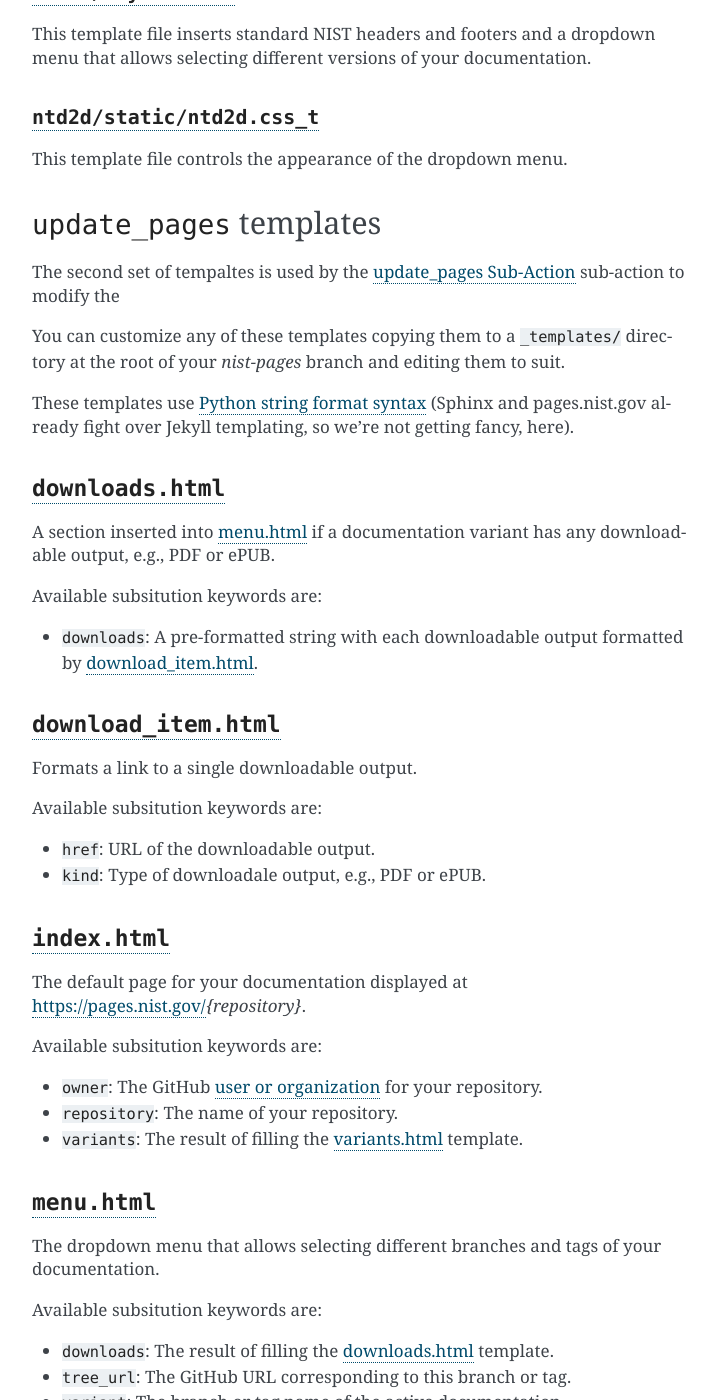
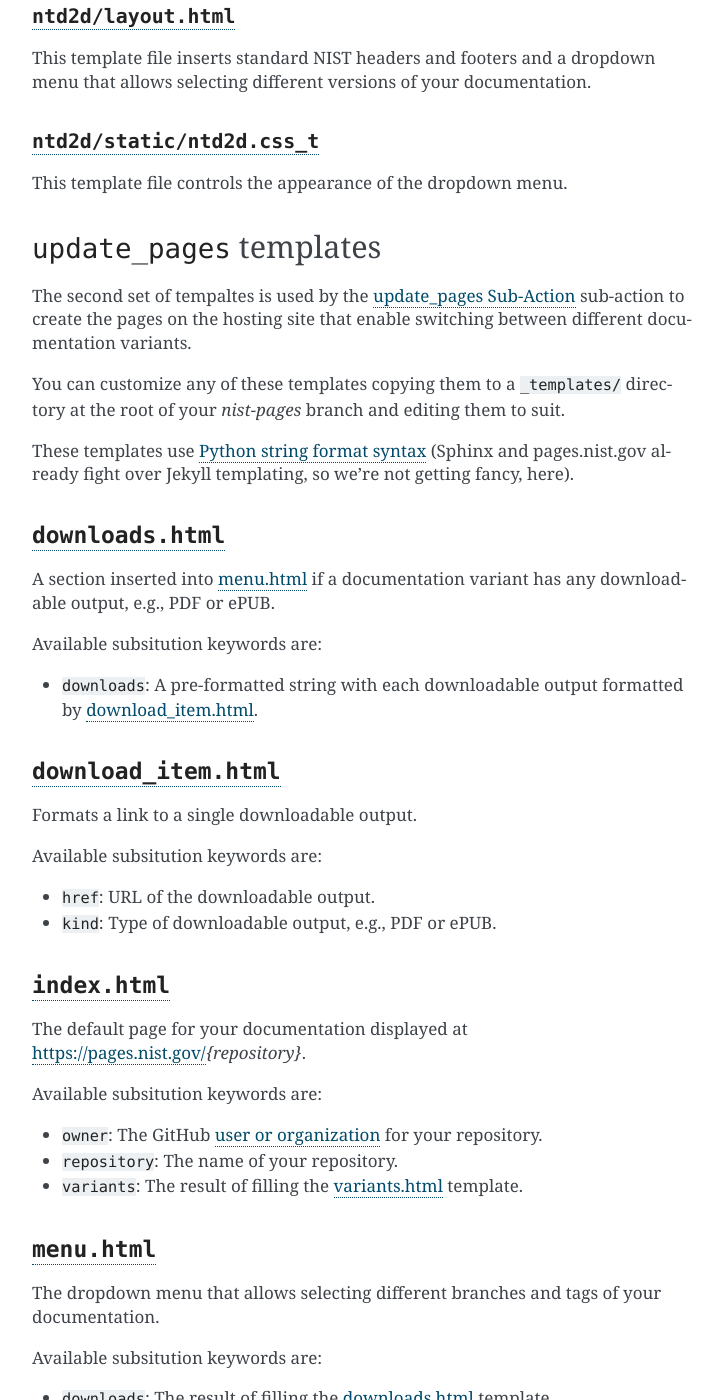
Before and after one commit to usnistgov/Docs4NIST, a Sphinx documentation site: the page built from docs/customization.rst, in a window 1280 px wide and 1400 px high, scrolled down 618 px. Shown: the whole window, without its empty margins (388-1106 px from the left). Built offline with Sphinx 7.4.7, drawn with Linux system fonts in a browser that asks for light colours; some of the changed text lies outside the part shown.

Commit message:
Improve phrasing

```diff
--- a/docs/customization.rst
+++ b/docs/customization.rst
@@ -50,7 +51,9 @@
 ``update_pages`` templates
 --------------------------
 
-The second set of tempaltes is used by the :ref:`UPDATEPAGES` sub-action to modify the
+The second set of tempaltes is used by the :ref:`UPDATEPAGES` sub-action to
+create the pages on the hosting site that enable switching between
+different documentation variants.
 
 You can customize any of these templates copying them to a
 :file:`_templates/` directory at the root of your `nist-pages` branch and
@@ -84,7 +87,7 @@
 Available subsitution keywords are:
 
 - ``href``: URL of the downloadable output.
-- ``kind``: Type of downloadale output, e.g., PDF or ePUB.
+- ``kind``: Type of downloadable output, e.g., PDF or ePUB.
 
 .. _INDEX_HTML:
 
@@ -142,17 +145,18 @@
 
 - ``branches``: A pre-formatted string with each git branch formatted by
   :ref:`VARIANT_ITEM_HTML`.
-- ``latest``: A pre-formatted string with the ``HEAD`` of the `default GitHub branch
+- ``latest``: A pre-formatted string with the ``HEAD`` of the
+  `default GitHub branch
   <https://docs.github.com/en/pull-requests/collaborating-with-pull-requests/proposing-changes-to-your-work-with-pull-requests/about-branches#about-the-default-branch>`_
   formatted by :ref:`VARIANT_ITEM_HTML`.
-- ``stable``: A pre-formatted string with the ``stable_version`` with the
-  highest version identifier formatted by :ref:`VARIANT_ITEM_HTML`.
+- ``stable``: A pre-formatted string with the ``stable_version`` that has the
+  highest version identifier, as formatted by :ref:`VARIANT_ITEM_HTML`.
 - ``stable_versions``: A pre-formatted string with the tags or branches
   that satisfy the :pep:`440` version specification and aren't
-  `pre-releases <https://peps.python.org/pep-0440/#pre-releases>`_
-  formatted by :ref:`VARIANT_ITEM_HTML`.
+  `pre-releases <https://peps.python.org/pep-0440/#pre-releases>`_,
+  each formatted by :ref:`VARIANT_ITEM_HTML`.
 - ``versions``: A pre-formatted string with the tags or branches that
-  satisfy the :pep:`440` version specification formatted by
+  satisfy the :pep:`440` version specification, each formatted by
   :ref:`VARIANT_ITEM_HTML`.
 
 .. _VARIANT_ITEM_HTML:
```
Also changed, not shown: other parts of docs/customization.rst (+1 -0 lines).
